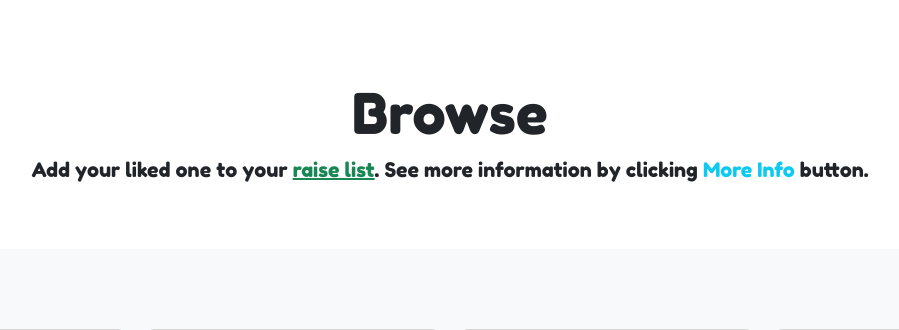
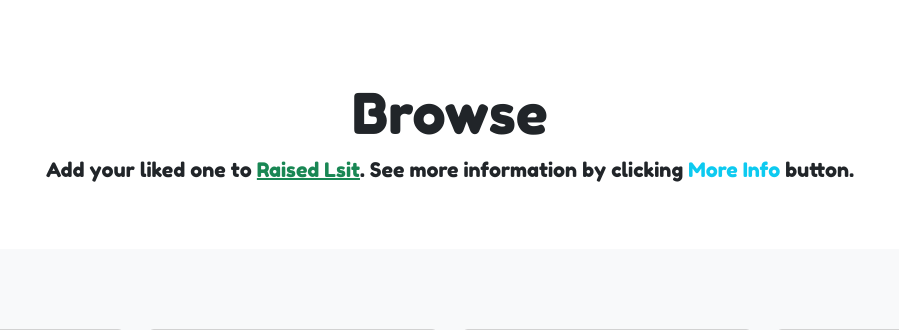
Before and after one commit to sam0chien/AnOnlineShop, a Flask app: page /browse in a window 1280 px wide. Shown: the part 61-391 px from the top of the page, without its empty margins (190-1089 px from the left). Run offline with Flask 2, Linux system fonts and the light colour scheme; data comes from the database, SQL or seed files in the repository; some libraries are stand-ins or nearby versions.

Commit message:
Optimize webpage

```diff
--- a/elephant_raiser/templates/base.html
+++ b/elephant_raiser/templates/base.html
@@ -1,5 +1,5 @@
 <!doctype html>
-<html lang="en" xmlns="http://www.w3.org/1999/html">
+<html lang="en">
 <head>
     {% block head %}
     <meta charset="utf-8">
--- a/elephant_raiser/templates/browse.html
+++ b/elephant_raiser/templates/browse.html
@@ -5,8 +5,7 @@
     <div class="row py-lg-5">
         <div class="mx-auto text-center">
             <h1 class="display-4 fw-light">Browse</h1>
-            <p class="lead">Add your liked one to your <a href="{{ url_for('raise_list') }}" class="text-success">raise
-                list</a>. See more
+            <p class="lead">Add your liked one to <a href="{{ url_for('raise_list') }}" class="text-success">Raised Lsit</a>. See more
                 information by clicking <span class="text-info">More Info</span> button.</p>
         </div>
     </div>
```
